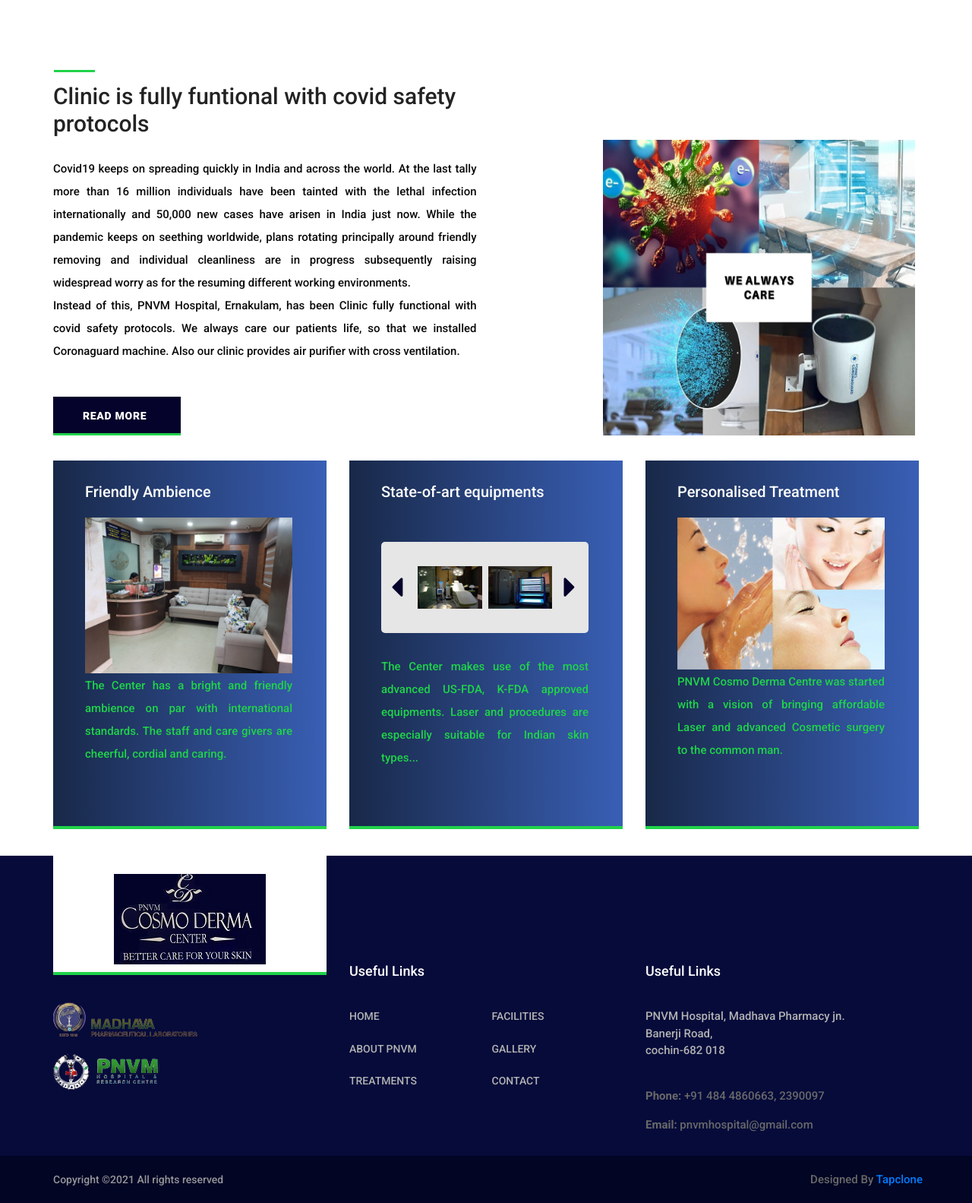
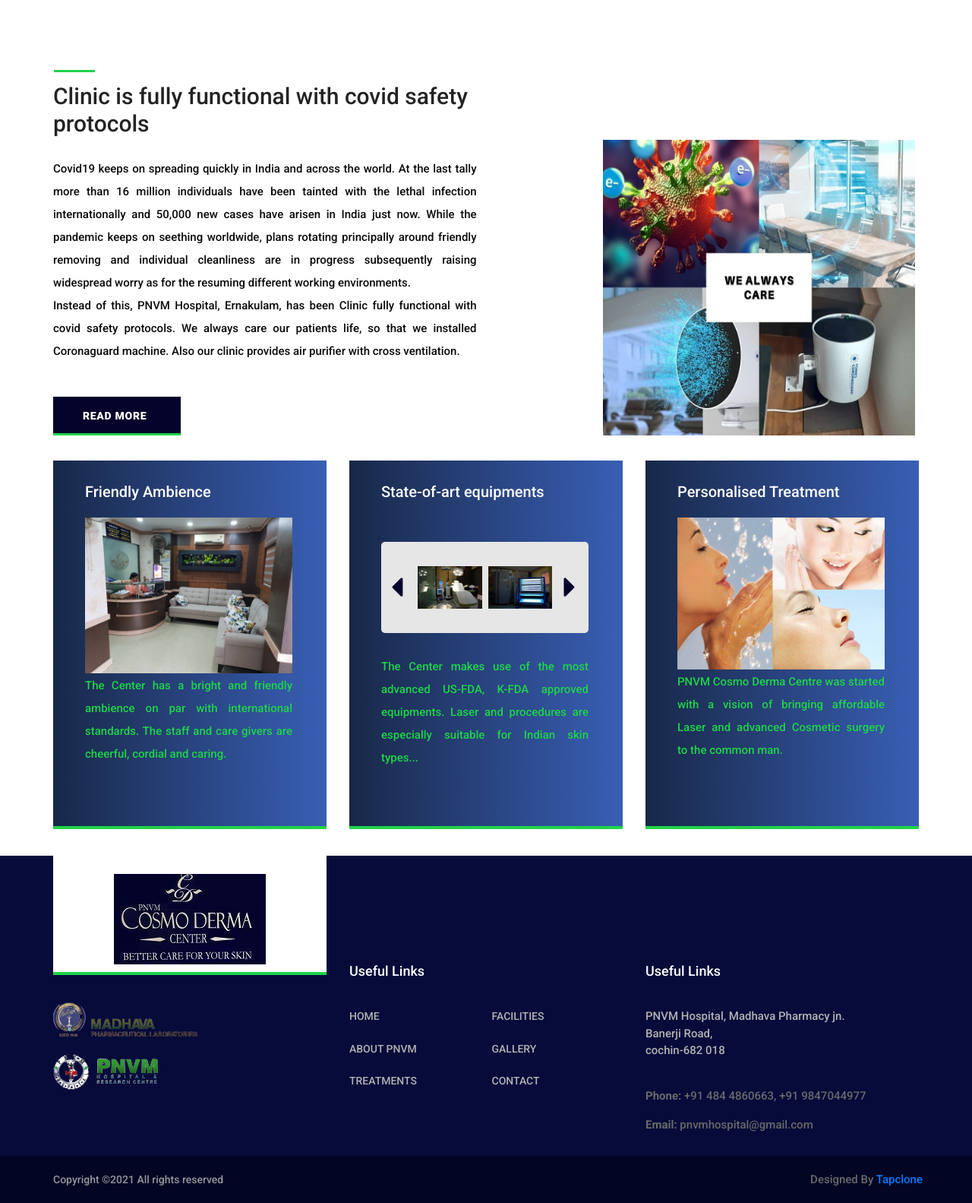
Before and after one commit to digitap863/pnvm, a plain HTML site: page index.html in a window 1280 px wide. Shown: the part 2010-3593 px from the top of the page at 76% size. Drawn offline with Linux system fonts and the light colour scheme; files whose address does not match are found by name.

Commit message:
Update index.html

```diff
--- a/index.html
+++ b/index.html
@@ -335,7 +335,7 @@ PNVM Hospital, Ernakulam, has been synonymous with effective skin care. Down the
 
 <div class="col-lg-7">
 <div class="about_content">
-<div class="section_title"><h2>Clinic is fully funtional with covid safety protocols</h2></div>
+<div class="section_title"><h2>Clinic is fully functional with covid safety protocols</h2></div>
 <div class="about_text">
 <p style="text-align: justify;">
   Covid19 keeps on spreading quickly in India and across the world. At the last tally more than 16 million individuals have been tainted with the lethal infection internationally and 50,000 new cases have arisen in India just now. While the pandemic keeps on seething worldwide, plans rotating principally around friendly removing and individual cleanliness are in progress subsequently raising widespread worry as for the resuming different working environments.
@@ -518,7 +518,7 @@ Banerji Road,<br> cochin-682 018
 </div>
 </li>
 <li>
-<div class="footer_news_title"><strong>Phone:</strong> +91 484 4860663, 2390097<br>
+<div class="footer_news_title"><strong>Phone:</strong> +91 484 4860663, +91 9847044977<br>
               </div>
 <!-- <div class="footer_news_date">March 10, 2018</div> -->
 </li>
```
